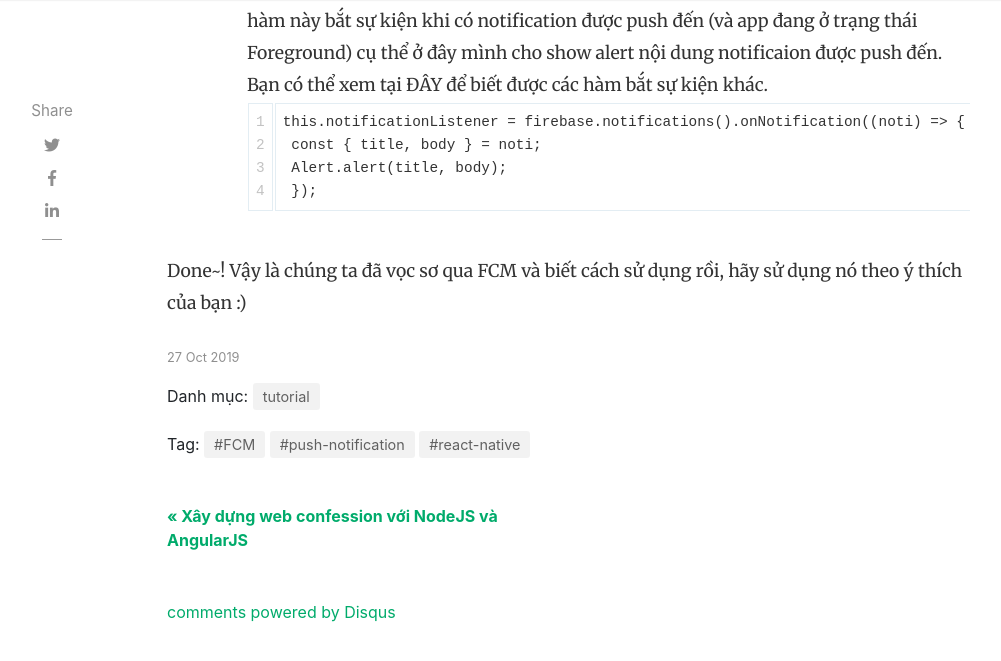
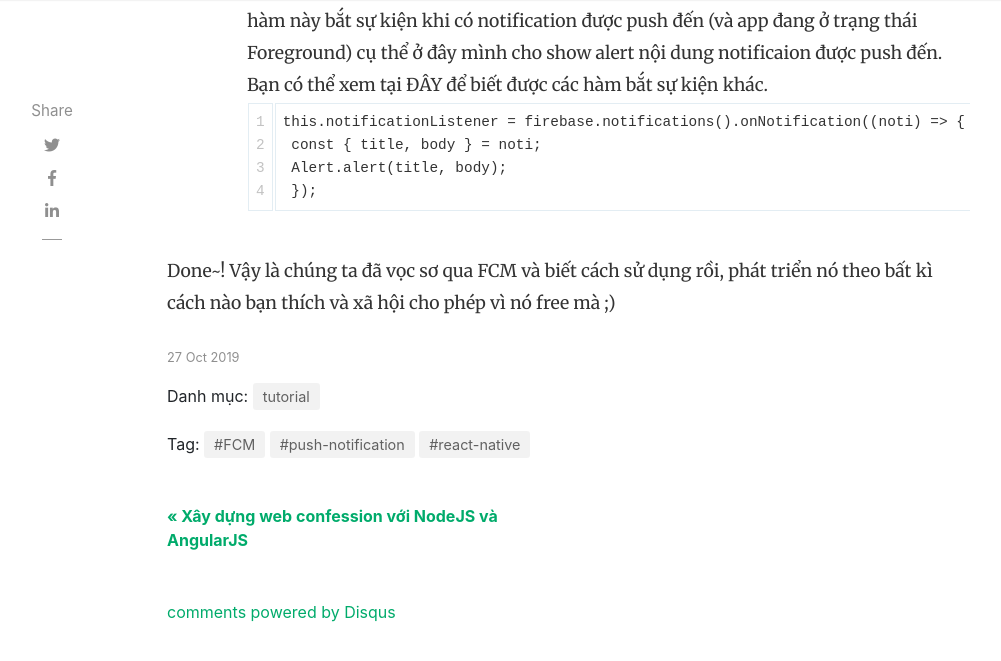
Before and after one commit to tuitucode/tuitucode.github.io, a Jekyll site: the page built from _posts/2019-10-27-push-notification-w-FCM-in-react-native.md, in a window 1280 px wide and 900 px high, scrolled down 11793 px, cut to the strip 0-688 px from the top of the window. Shown: the top 661 px of the strip, without its empty margins (118-1119 px from the left). Built offline with Jekyll 4.4.1, drawn with Linux system fonts in a browser that asks for light colours; nearby versions of some CDN libraries; comment, search, counter and statistics services are not loaded.

Commit message:
Update 2019-10-27-push-notification-w-FCM-in-react-native.md

````diff
--- a/_posts/2019-10-27-push-notification-w-FCM-in-react-native.md
+++ b/_posts/2019-10-27-push-notification-w-FCM-in-react-native.md
@@ -391,4 +391,4 @@ this.notificationListener = firebase.notifications().onNotification((noti) => {
     });
 ```
 
-Done~! Vậy là chúng ta đã vọc sơ qua FCM và biết cách sử dụng rồi, hãy sử dụng nó theo ý thích của bạn :)
+Done~! Vậy là chúng ta đã vọc sơ qua FCM và biết cách sử dụng rồi, phát triển nó theo bất kì cách nào bạn thích và xã hội cho phép vì nó free mà ;)
````
